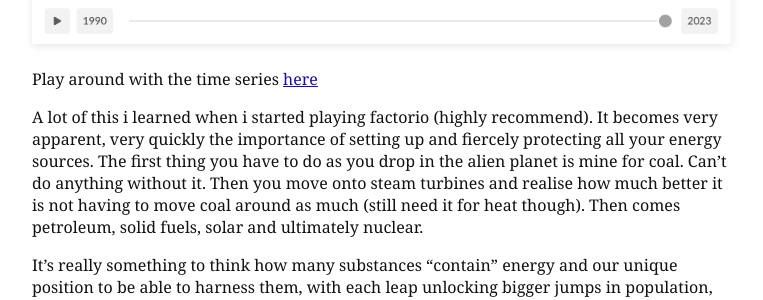
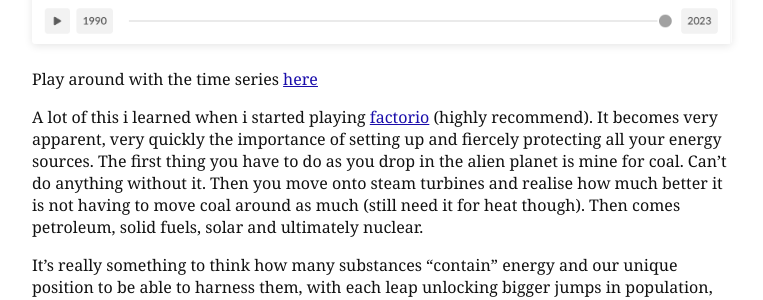
Before and after one commit to ayushm2003/ayushm2003.github.io, a Jekyll site: the page built from _posts/2025-09-15-energy.md, in a window 1280 px wide. Shown: the part 999-1299 px from the top of the page, without its empty margins (28-791 px from the left). Built offline with Jekyll 4.4.1, drawn with Linux system fonts in a browser that asks for light colours; part of the change alters nothing that is shown.

```diff
--- a/_posts/2025-09-15-energy.md
+++ b/_posts/2025-09-15-energy.md
@@ -25,7 +25,7 @@ On a more macro scale, say levels of countries, theres a power law relation betw
 Play around with the time series [here](https://ourworldindata.org/grapher/energy-use-per-person-vs-gdp-per-capita?time=2023)
 
 
-A lot of this i learned when i started playing factorio (highly recommend). It becomes very apparent, very quickly the importance of setting up and fiercely protecting all your energy sources. The first thing you have to do as you drop in the alien planet is mine for coal. Can't do anything without it. Then you move onto steam turbines and realise how much better it is not having to move coal around as much (still need it for heat though). Then comes petroleum, solid fuels, solar and ultimately nuclear.
+A lot of this i learned when i started playing [factorio](https://factorio.com/) (highly recommend). It becomes very apparent, very quickly the importance of setting up and fiercely protecting all your energy sources. The first thing you have to do as you drop in the alien planet is mine for coal. Can't do anything without it. Then you move onto steam turbines and realise how much better it is not having to move coal around as much (still need it for heat though). Then comes petroleum, solid fuels, solar and ultimately nuclear.
 
 It's really something to think how many substances "contain" energy and our unique position to be able to harness them, with each leap unlocking bigger jumps in population, technology and living standards.
 
```
